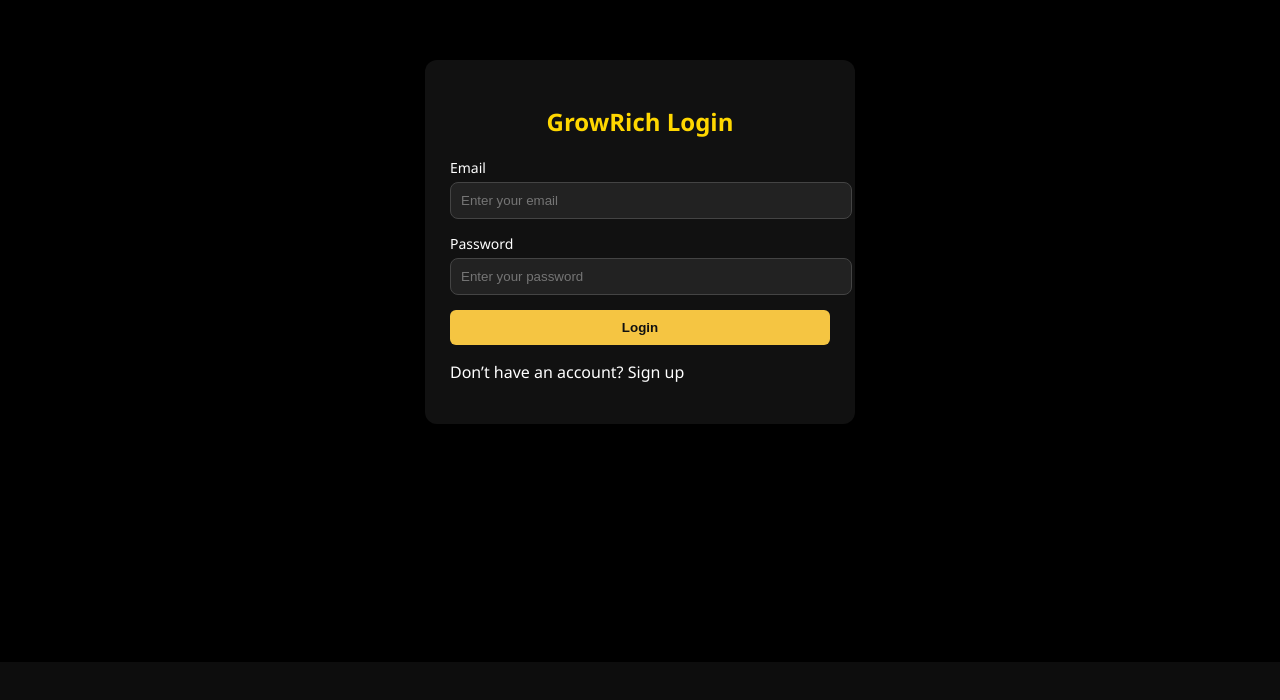
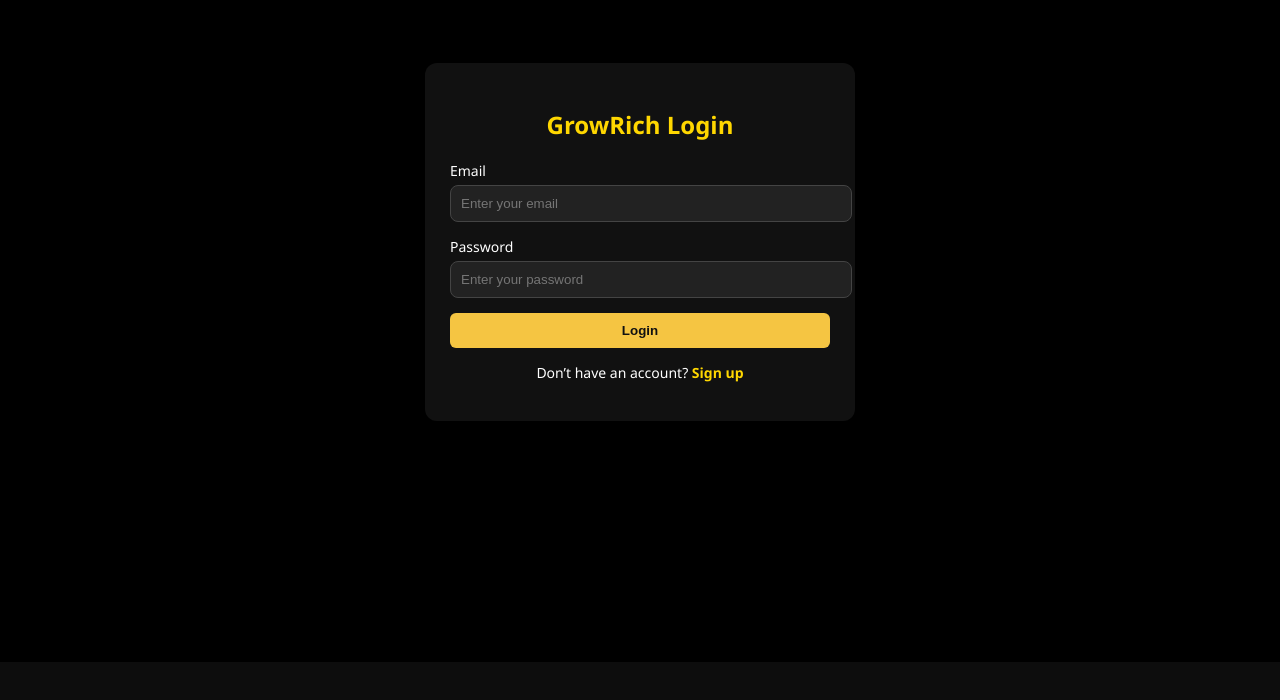
Before and after one commit to YBspotted20045/Grow-rich-investinm, a React (Create React App) app: page /login in a window 1280 px wide. Shown: the part 178-878 px from the top of the page. Built offline with nearby package versions, Linux system fonts and the light colour scheme.

Commit message:
Update Login.css

```diff
--- a/src/Pages/Login.css
+++ b/src/Pages/Login.css
@@ -70,3 +70,18 @@
   border-radius: 8px;
   text-align: center;
 }
+.auth-link {
+  margin-top: 15px;
+  text-align: center;
+  font-size: 14px;
+}
+
+.auth-link .link-gold {
+  color: gold;
+  font-weight: bold;
+  text-decoration: none;
+}
+
+.auth-link .link-gold:hover {
+  text-decoration: underline;
+}
```
